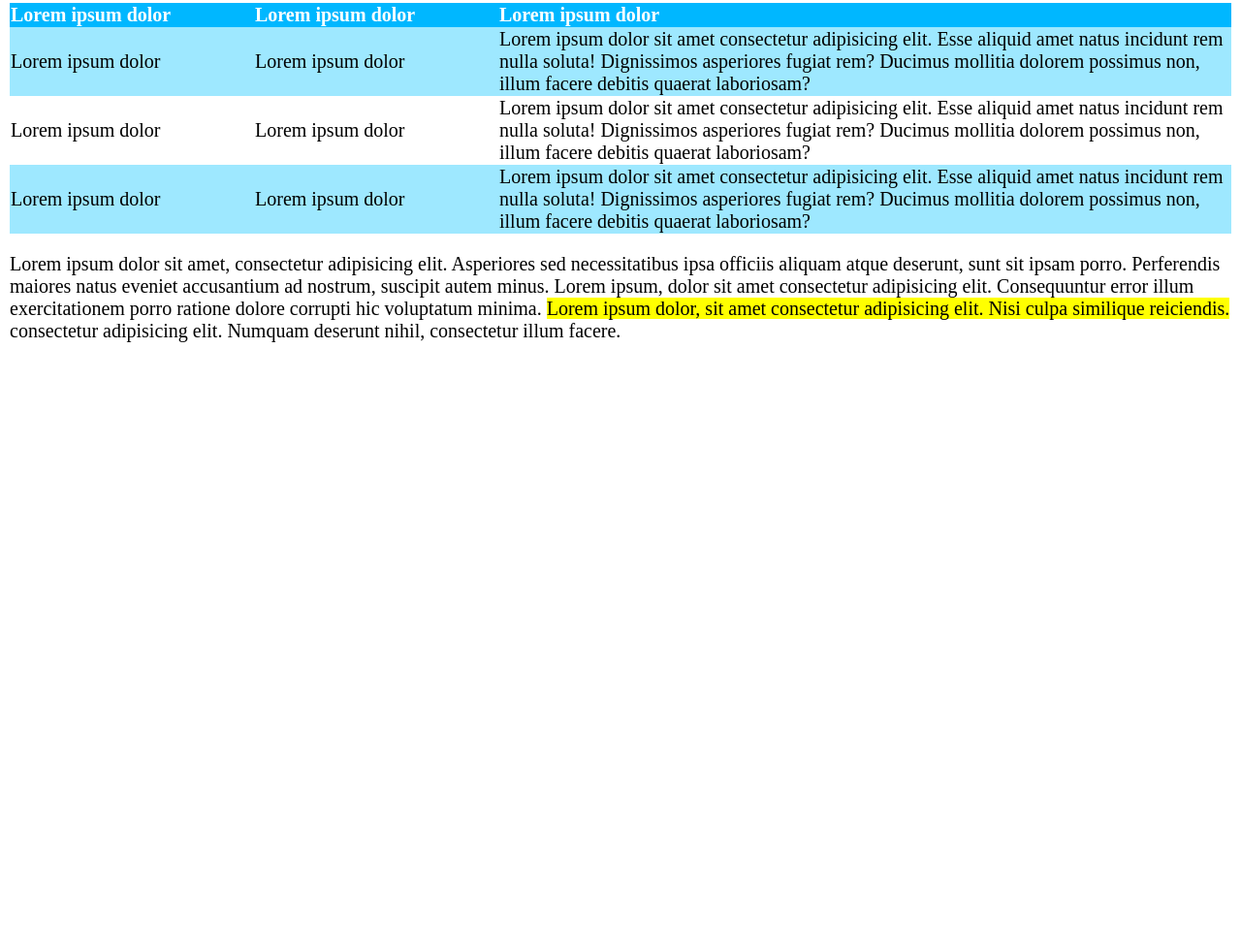
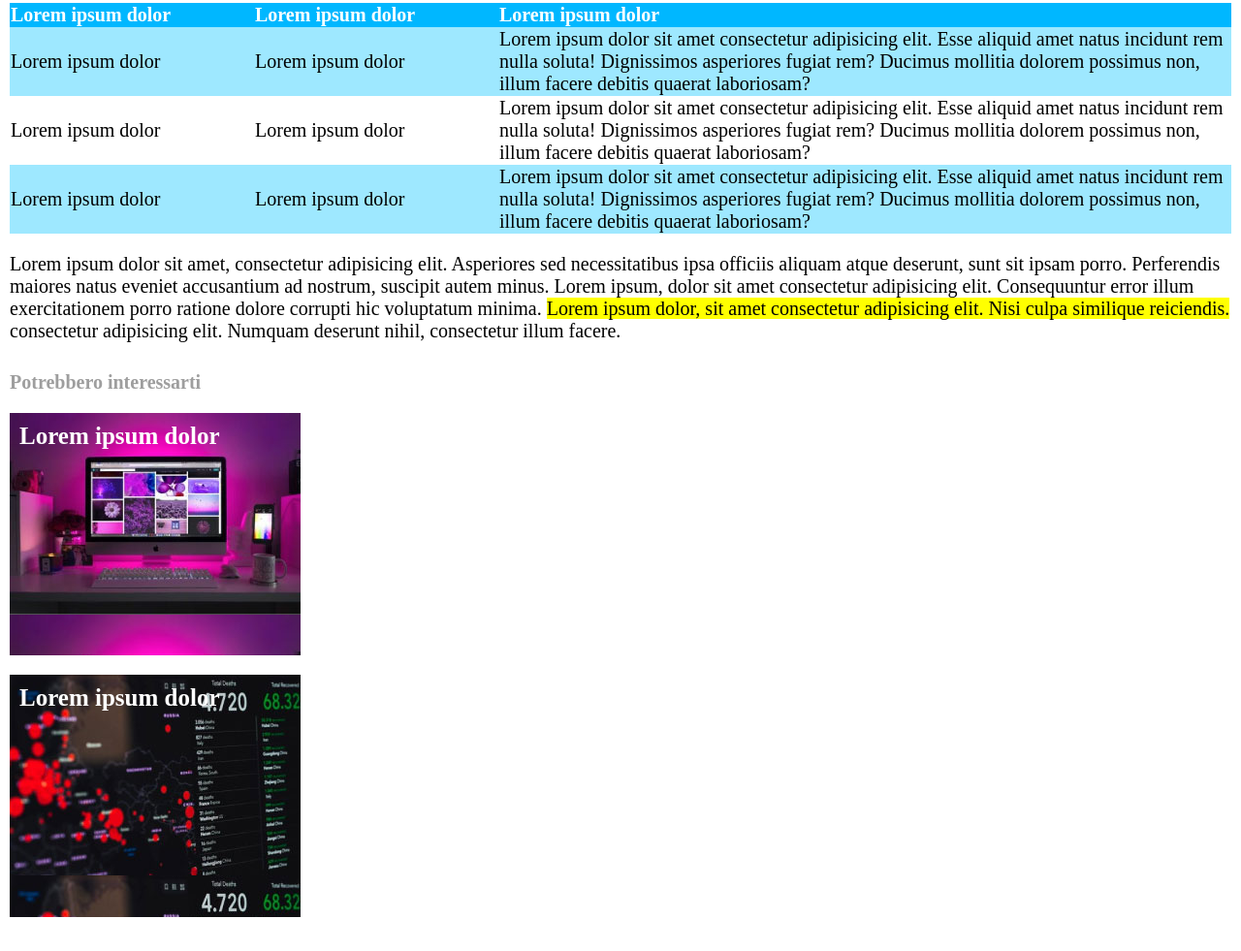
Before and after one commit to ManuelInfante/html-css-booleaner, a plain HTML site: page index.html in a window 1280 px wide. Shown: the part 1739-2720 px from the top of the page at 97% size. Before the commit the page ends 2137 px from the top, so only its background shows below. Drawn offline with Linux system fonts and the light colour scheme.

Commit message:
Creazione footer - conclusione progetto

```diff
--- a/css/style.css
+++ b/css/style.css
@@ -35,7 +35,7 @@ main, footer{
     color: rgb(67, 182, 253);
 }
 
-.testata{
+.testata, .testo_footer{
     color: rgb(158, 158, 158);
 }
 
@@ -94,3 +94,31 @@ thead{
 .riga_colorata{
     background-color: rgb(158, 232, 255);
 }
+
+.testo_footer{
+    font-size: 20px;
+    font-weight: 600;
+}
+
+.articoli_suggeriti{
+    width: 300px;
+    height: 250px;
+    margin: 20px 0px;
+    padding: 10px 0px 0px 10px;
+    font-size: 25px;
+    font-weight: 800;
+    color: white;
+}
+
+.photo_sugg{
+    background-size: cover;
+    background-position: center;
+}
+
+.monitor{
+    background-image: url("../img/monitor.jpg");
+}
+
+.graph{
+    background-image: url("../img/graph.jpg");
+}
--- a/index.html
+++ b/index.html
@@ -122,10 +122,12 @@
 
     <!-- Footer: articoli consigliati -->
     <footer>
-
-    </footer>
+        <h2 class="testo_footer">Potrebbero interessarti</h2>
+        <section>
+            <div class="articoli_suggeriti Photo_sugg monitor">Lorem ipsum dolor</div>
+            <div class="articoli_suggeriti Photo_sugg graph">Lorem ipsum dolor</div>
+        </section>
+        </footer>
     <!-- / Footer: articoli consigliati -->
-
-
 </body>
 </html>
```
